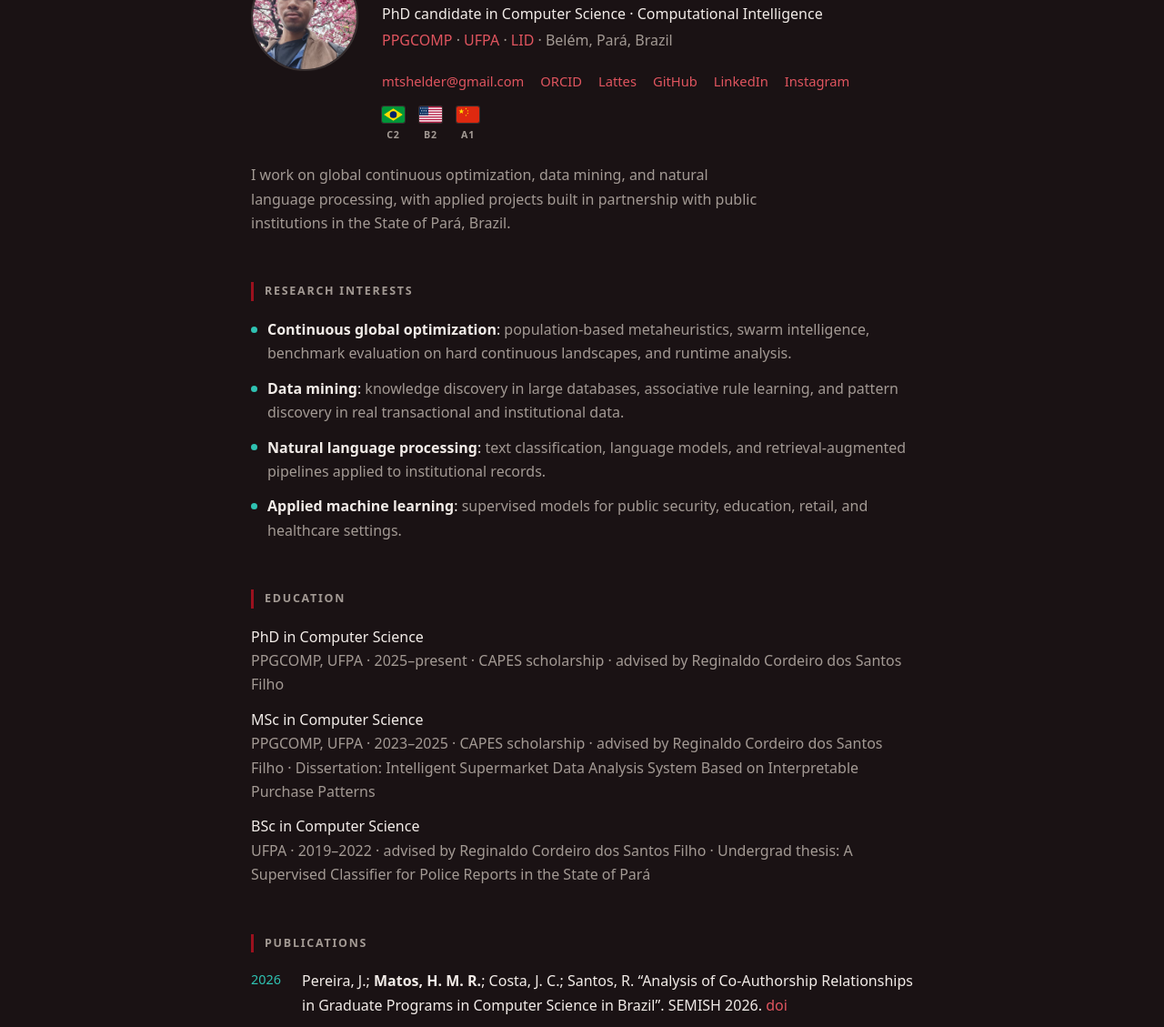
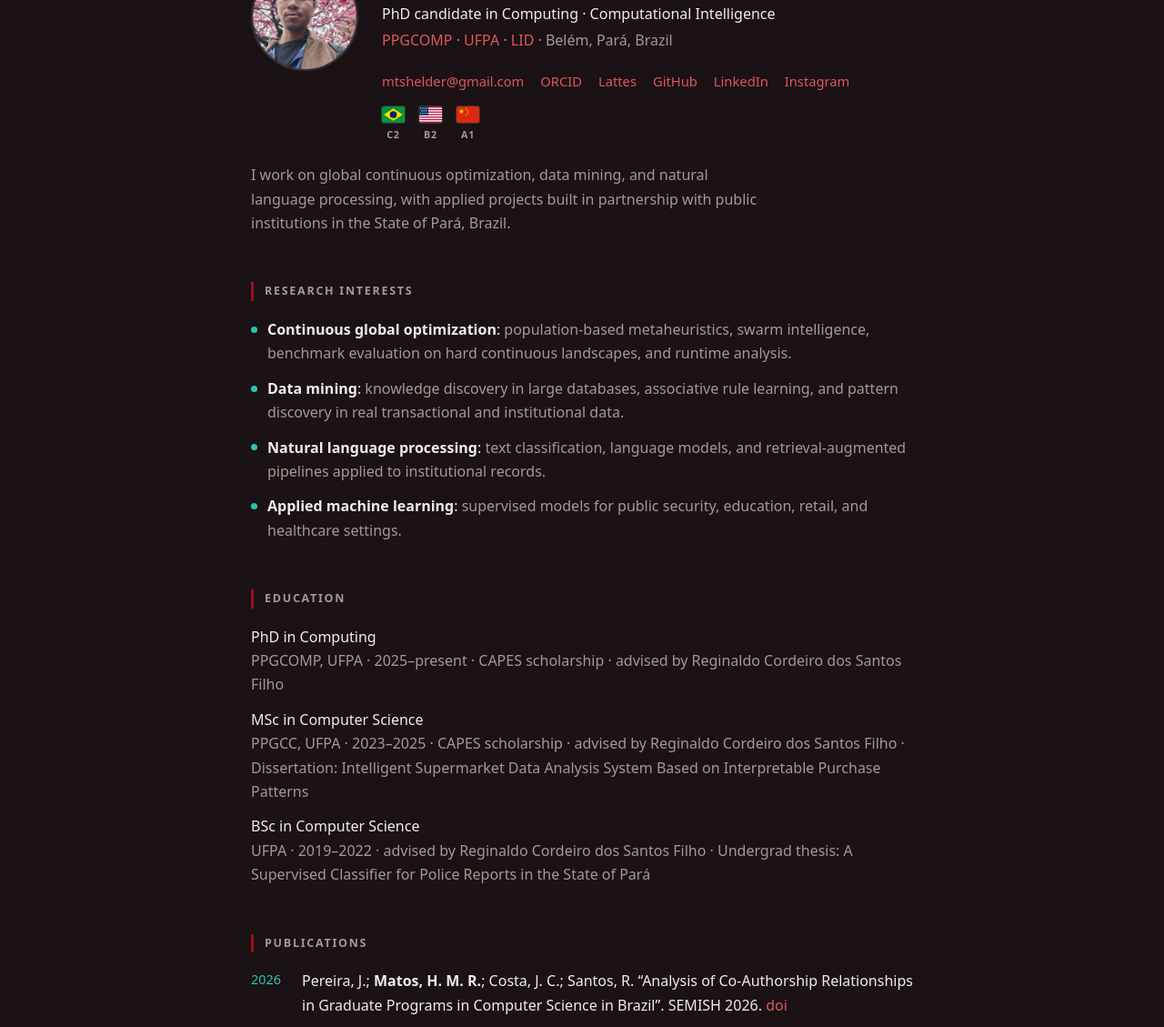
Before and after one commit to hellsdeur/hellsdeur.github.io, a plain HTML site: page index.html in a window 1280 px wide. Shown: the part 100-1229 px from the top of the page at 91% size. Drawn offline with Linux system fonts and the light colour scheme.

Commit message:
fix: Computing instead of CompSci in current education

```diff
--- a/index.html
+++ b/index.html
@@ -107,7 +107,7 @@ footer{margin-top:64px;padding-top:18px;border-top:1px solid var(--rule);color:v
     <img src="images/profile.jpg" alt="Helder Mateus dos Reis Matos" width="118" height="118">
     <div>
       <h1>Helder Mateus dos Reis Matos</h1>
-      <p class="role">PhD candidate in Computer Science &middot; Computational Intelligence</p>
+      <p class="role">PhD candidate in Computing &middot; Computational Intelligence</p>
       <p class="affil"><a href="https://ppgcc.propesp.ufpa.br/index.php/br/">PPGCOMP</a> &middot; <a href="https://ufpa.br/">UFPA</a> &middot; <a href="https://lid.ufpa.br/">LID</a> &middot; Belém, Pará, Brazil</p>
 
       <div class="links">
@@ -189,8 +189,8 @@ footer{margin-top:64px;padding-top:18px;border-top:1px solid var(--rule);color:v
 
   <h2>Education</h2>
   <ul class="rows">
-    <li><span class="ttl">PhD in Computer Science</span> PPGCOMP, UFPA &middot; 2025&ndash;present &middot; CAPES scholarship &middot; advised by Reginaldo Cordeiro dos Santos Filho</li>
-    <li><span class="ttl">MSc in Computer Science</span> PPGCOMP, UFPA &middot; 2023&ndash;2025 &middot; CAPES scholarship &middot; advised by Reginaldo Cordeiro dos Santos Filho &middot; Dissertation: Intelligent Supermarket Data Analysis System Based on Interpretable Purchase Patterns</li>
+    <li><span class="ttl">PhD in Computing</span> PPGCOMP, UFPA &middot; 2025&ndash;present &middot; CAPES scholarship &middot; advised by Reginaldo Cordeiro dos Santos Filho</li>
+    <li><span class="ttl">MSc in Computer Science</span> PPGCC, UFPA &middot; 2023&ndash;2025 &middot; CAPES scholarship &middot; advised by Reginaldo Cordeiro dos Santos Filho &middot; Dissertation: Intelligent Supermarket Data Analysis System Based on Interpretable Purchase Patterns</li>
     <li><span class="ttl">BSc in Computer Science</span> UFPA &middot; 2019&ndash;2022 &middot; advised by Reginaldo Cordeiro dos Santos Filho &middot; Undergrad thesis: A Supervised Classifier for Police Reports in the State of Pará</li>
   </ul>
 
```
